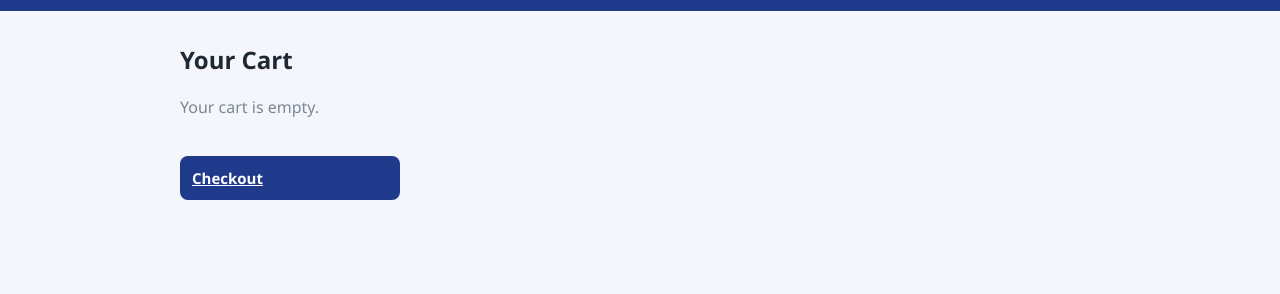
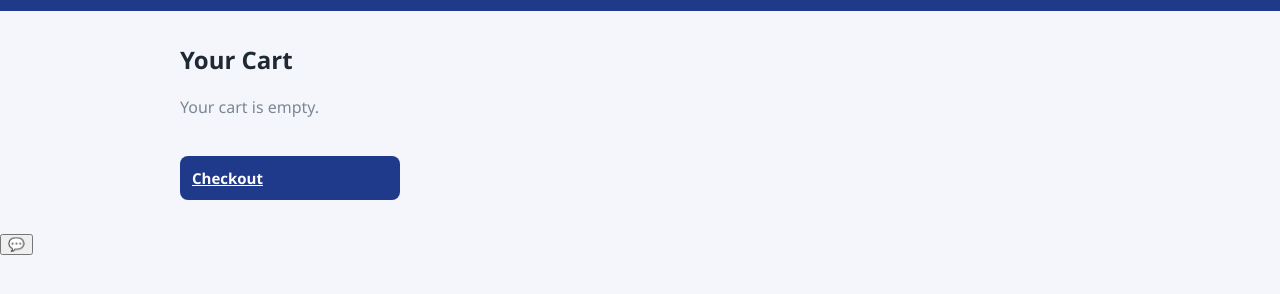
Before and after one commit to muhammadmobi/cypress-automation-framework-demo, a website: page app/cart.html in a window 1280 px wide. Shown: the part 44-338 px from the top of the page. Drawn offline with Linux system fonts and the light colour scheme; no server answers; sample sign-in values are in the browser's storage.

Commit message:
feat(app): mount the assistant on every authenticated page

```diff
--- a/app/cart.html
+++ b/app/cart.html
@@ -14,5 +14,6 @@
       <a class="btn" href="checkout.html" data-test="checkout" style="max-width: 220px">Checkout</a>
     </main>
     <script src="app.js"></script>
+    <script src="chatbot.js"></script>
   </body>
 </html>
```
Also changed, not shown: app/checkout.html (+1 -0 lines), app/confirmation.html (+1 -0 lines), app/dashboard.html (+1 -0 lines), app/inventory.html (+1 -0 lines), app/orders.html (+1 -0 lines), app/reports.html (+1 -0 lines), app/settings.html (+1 -0 lines).
